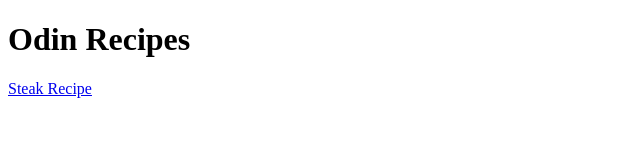
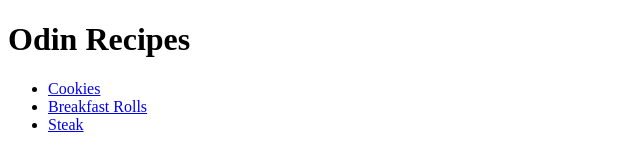
Before and after one commit to richardhpham/odin-recipes, a plain HTML site: page index.html in a window 1280 px wide. Shown: the whole page, without its empty margins (0-640 px from the left). Drawn offline with Linux system fonts and the light colour scheme.

Commit message:
Link recipes on index page

```diff
--- a/index.html
+++ b/index.html
@@ -7,6 +7,10 @@
 
     <body>
         <h1>Odin Recipes</h1>
-        <a href="recipes/steak.html">Steak Recipe</a>
+        <ul>
+            <li><a href="recipes/cookies.html">Cookies</a></li>
+            <li><a href="recipes/rolls.html">Breakfast Rolls</a></li>
+            <li><a href="recipes/steak.html">Steak</a></li>
+        </ul>
     </body>
 </html>
```
